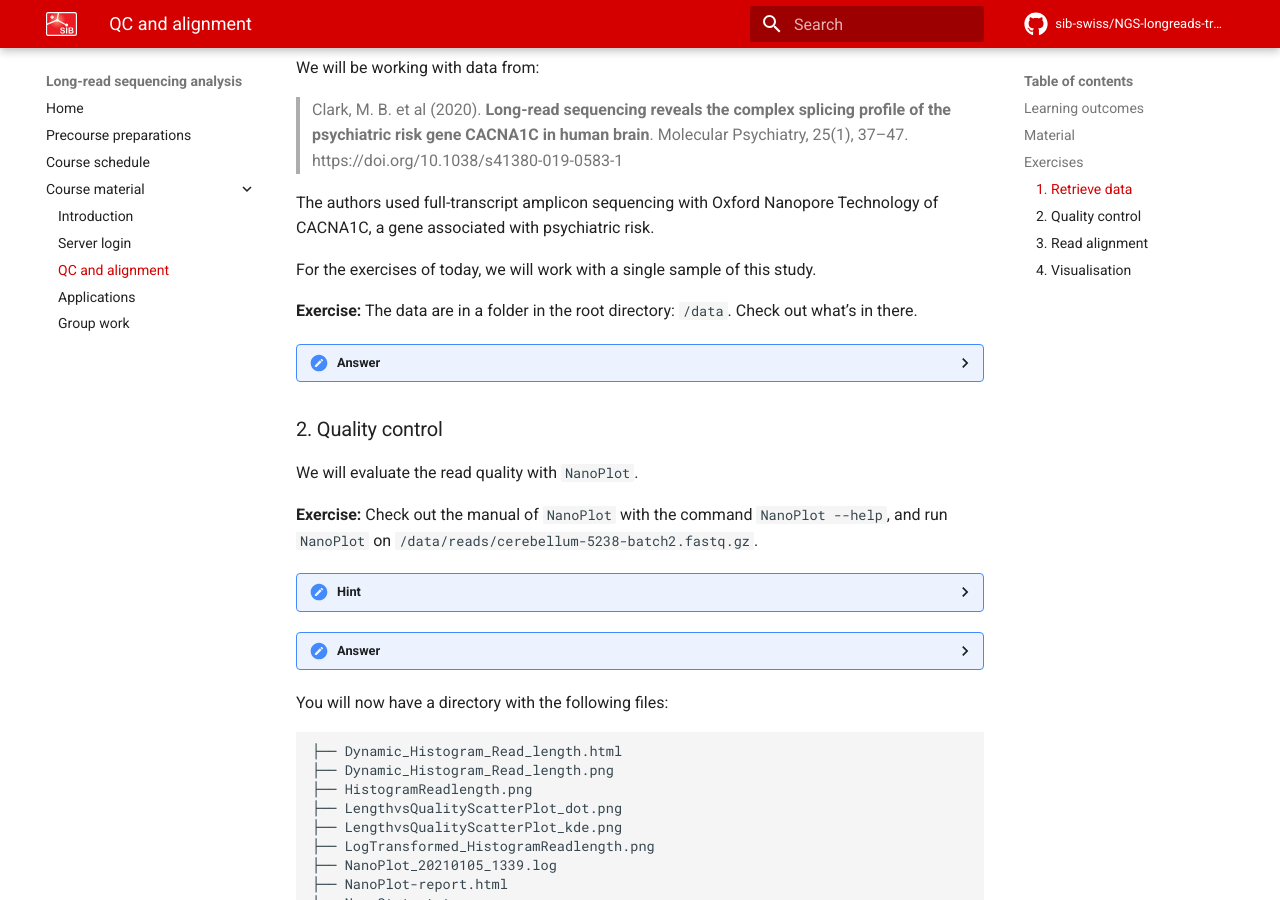
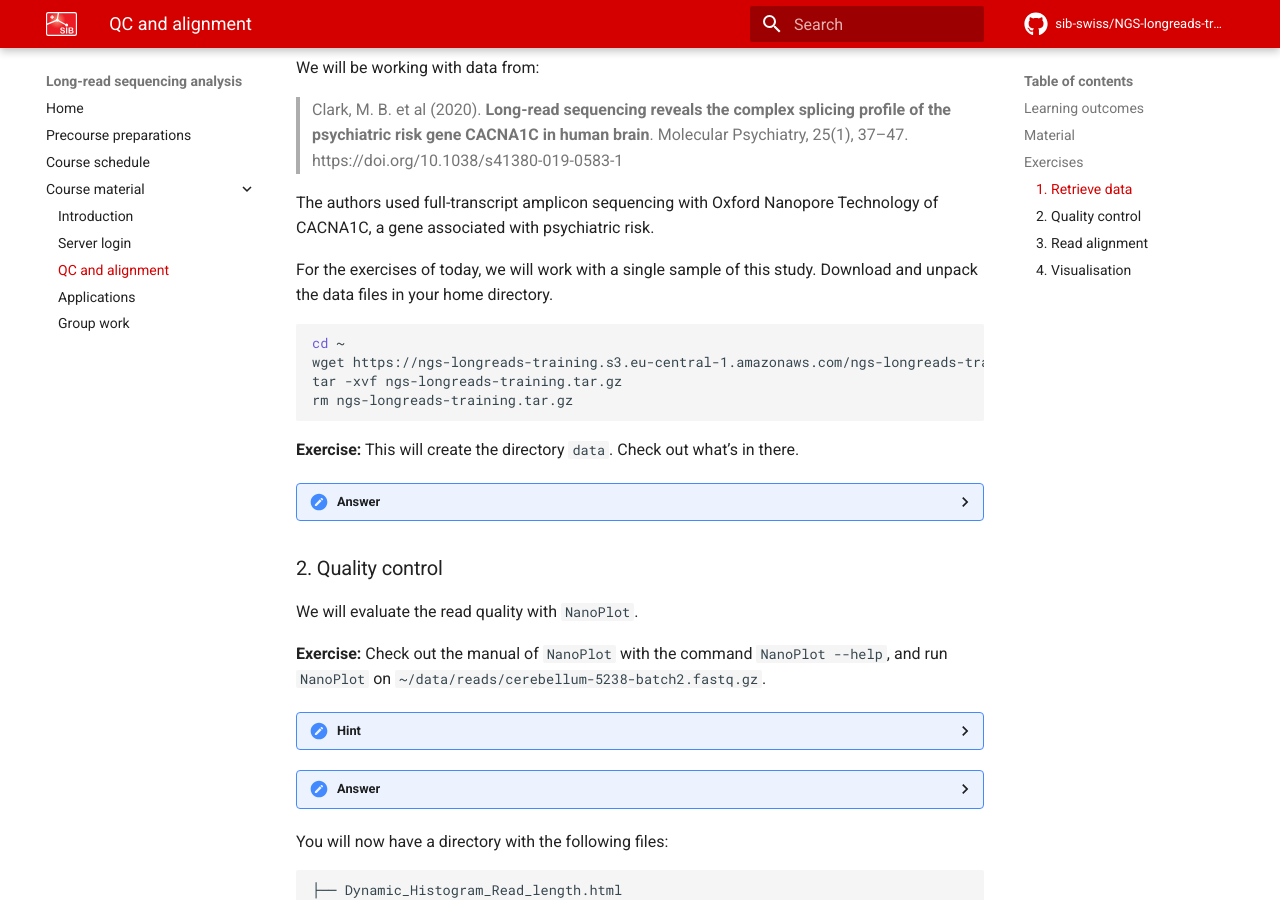
Before and after one commit to sib-swiss/NGS-longreads-training, an MkDocs documentation site: the page built from docs/course_material/qc_alignment.md, in a window 1280 px wide and 900 px high, scrolled down 781 px. Built offline with MkDocs 1.6.1 and Material for MkDocs 9.7.7, drawn with Linux system fonts in a browser that asks for light colours; comment, search, counter and statistics services are not loaded; some of the changed text lies outside the part shown.

````diff
--- a/docs/course_material/qc_alignment.md
+++ b/docs/course_material/qc_alignment.md
@@ -25,15 +25,22 @@ We will be working with data from:
 
 The authors used full-transcript amplicon sequencing with Oxford Nanopore Technology of CACNA1C, a gene associated with psychiatric risk.
 
-For the exercises of today, we will work with a single sample of this study.
+For the exercises of today, we will work with a single sample of this study. Download and unpack the data files in your home directory.
 
-**Exercise:** The data are in a folder in the root directory: `/data`. Check out what's in there.
+```sh
+cd ~
+wget https://ngs-longreads-training.s3.eu-central-1.amazonaws.com/ngs-longreads-training.tar.gz
+tar -xvf ngs-longreads-training.tar.gz
+rm ngs-longreads-training.tar.gz
+```
+
+**Exercise:** This will create the directory `data`. Check out what's in there.
 
 ??? done "Answer"
-    Go to the `/data` folder:
+    Go to the `~/data` folder:
 
     ```sh
-    cd /data
+    cd ~/data
     ```
 
     The data folder contains the following:
@@ -54,10 +61,10 @@ For the exercises of today, we will work with a single sample of this study.
 
 We will evaluate the read quality with `NanoPlot`.
 
-**Exercise:** Check out the manual of `NanoPlot` with the command `NanoPlot --help`, and run `NanoPlot` on `/data/reads/cerebellum-5238-batch2.fastq.gz`.
+**Exercise:** Check out the manual of `NanoPlot` with the command `NanoPlot --help`, and run `NanoPlot` on `~/data/reads/cerebellum-5238-batch2.fastq.gz`.
 
 ??? hint "Hint"
-    For a basic output of `NanoPlot` on a `fastq.gz` file you can use the options `--outdir` and `--fastq`. Also note: the folder `/data` is read-only. Write the output into your home directory (`cd ~`).
+    For a basic output of `NanoPlot` on a `fastq.gz` file you can use the options `--outdir` and `--fastq`.
 
 ??? done "Answer"
     We have a `fastq` file, so based on the manual and the example we can run:
@@ -65,7 +72,7 @@ We will evaluate the read quality with `NanoPlot`.
     ```sh
     cd ~
     NanoPlot \
-    --fastq /data/reads/cerebellum-5238-batch2.fastq.gz \
+    --fastq data/reads/cerebellum-5238-batch2.fastq.gz \
     --outdir nanoplot_output
     ```
 
@@ -172,8 +179,8 @@ minimap2 \
 -x [PARAMETER] \
 -G [PARAMETER] \
 -t 2 \
-/data/references/GRCh38.p13.chr12.fa \
-/data/reads/cerebellum-5238-batch2.fastq.gz \
+data/references/GRCh38.p13.chr12.fa \
+data/reads/cerebellum-5238-batch2.fastq.gz \
 | samtools sort \
 | samtools view -bh > alignments/cerebellum-5238-batch2.bam
 
@@ -200,8 +207,8 @@ samtools index alignments/cerebellum-5238-batch2.bam
     -x splice \
     -G 500k \
     -t 2 \
-    /data/reference/Homo_sapiens.GRCh38.dna.chromosome.12.fa \
-    /data/reads/cerebellum-5238-batch2.fastq.gz \
+    data/reference/Homo_sapiens.GRCh38.dna.chromosome.12.fa \
+    data/reads/cerebellum-5238-batch2.fastq.gz \
     | samtools sort \
     | samtools view -bh > alignments/cerebellum-5238-batch2.bam
 
````
Also changed, not shown: docs/course_material/group_work.md (+10 -0 lines), docs/course_material/server_login.md (+20 -56 lines).
